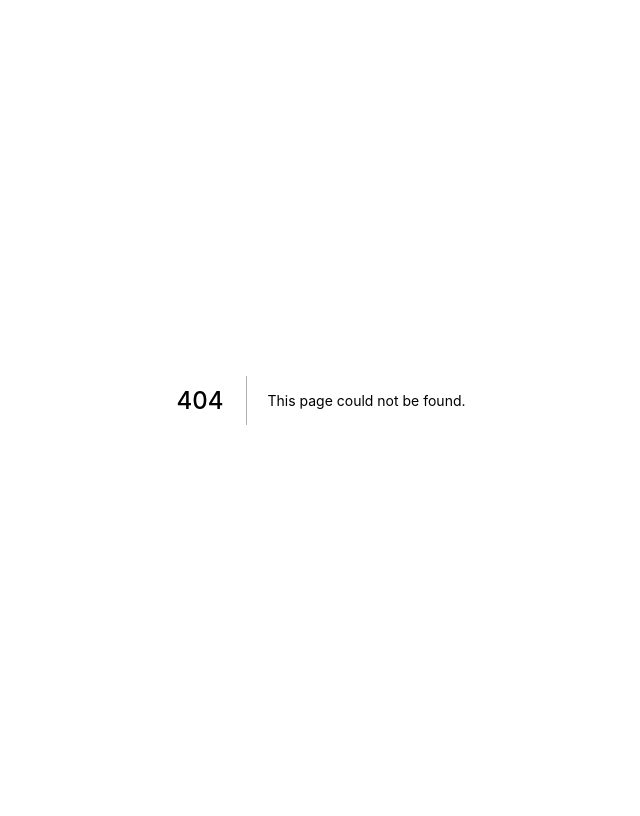
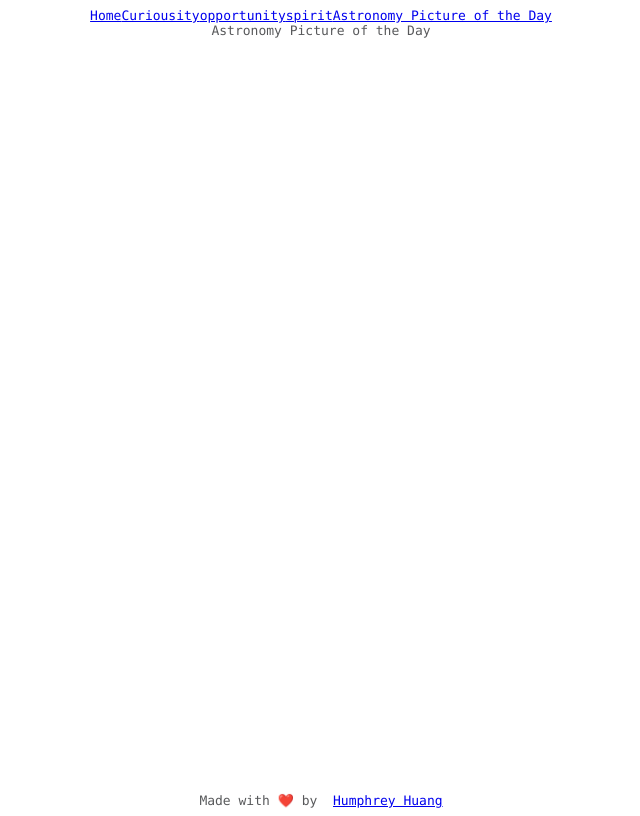
Before and after one commit to HumphreyHuang/curiosities, a Next.js app: page /apod in a window 1280 px wide. Before the commit this address had no page. Shown: the whole page, without its empty margins (319-959 px from the left). Built offline with nearby package versions, Linux system fonts and the light colour scheme.

Commit message:
WIP - 🧐

```diff
--- /dev/null
+++ b/components/footer.js
@@ -0,0 +1,27 @@
+import Link from 'next/link';
+
+function Footer() {
+    return (
+        <div>
+            Made with ❤️ by &nbsp;
+            <a href="https://github.com/HumphreyHuang/curiosities">
+                Humphrey Huang
+            </a>
+            <style jsx>{`
+                color: #fff;
+                background: #333;
+                width: 100%;
+                height: 85px;
+                display: flex;
+                justify-content: center;
+                align-items: center;
+
+                a {
+                    width: auto;
+                }
+            `}</style>
+        </div>
+    );
+}
+
+export default Footer;
--- /dev/null
+++ b/components/layout.js
@@ -0,0 +1,46 @@
+import Head from 'next/head';
+
+import Nav from './nav';
+import Footer from './footer';
+
+export default function({ children, title = 'Curiosities 🚀' }) {
+    console.log(children);
+
+    return (
+        <div className="main">
+            <Head>
+                <title>{title}</title>
+                <meta charSet="utf-8" />
+                <meta
+                    name="viewport"
+                    content="initial-scale=1.0, width=device-width"
+                />
+            </Head>
+            <Nav />
+            <div className="content">{children}</div>
+            <Footer className="footer" />
+
+            <style jsx global>{`
+                .main {
+                    box-sizing: border-box;
+                    margin: 0;
+                    padding: 0;
+                    background: #fff;
+                    font: 13px menlo;
+                    font-style: normal;
+                    color: #58595b;
+                    display: flex;
+                    flex-direction: column;
+                    height: 100vh;
+                    align-items: center;
+                }
+                .content {
+                    flex: 1 0 auto;
+                }
+                .footer {
+                    flex-shrink: 0;
+                }
+            `}</style>
+        </div>
+    );
+}
--- /dev/null
+++ b/components/nav.js
@@ -0,0 +1,24 @@
+import Link from 'next/link';
+
+export default function Nav() {
+    return (
+        <div>
+            <Link href="/">
+                <a>Home</a>
+            </Link>
+            <Link href="/curiosity">
+                <a>Curiousity</a>
+            </Link>
+            <Link href="/opportunity">
+                <a>opportunity</a>
+            </Link>
+            <Link href="/spirit">
+                <a>spirit</a>
+            </Link>
+            <Link href="/apod">
+                <a>Astronomy Picture of the Day</a>
+            </Link>
+            <style jsx>{``}</style>
+        </div>
+    );
+}
--- /dev/null
+++ b/pages/apod.js
@@ -0,0 +1,7 @@
+import Layout from '../components/layout';
+
+function Apod() {
+    return <Layout>Astronomy Picture of the Day</Layout>;
+}
+
+export default Apod;
```
Also changed, not shown: components/welcome.js (added, +7 -0 lines), pages/curiosity.js (added, +7 -0 lines), pages/index.js (+5 -2 lines), pages/opportunity.js (added, +7 -0 lines), pages/spirit.js (added, +7 -0 lines).
